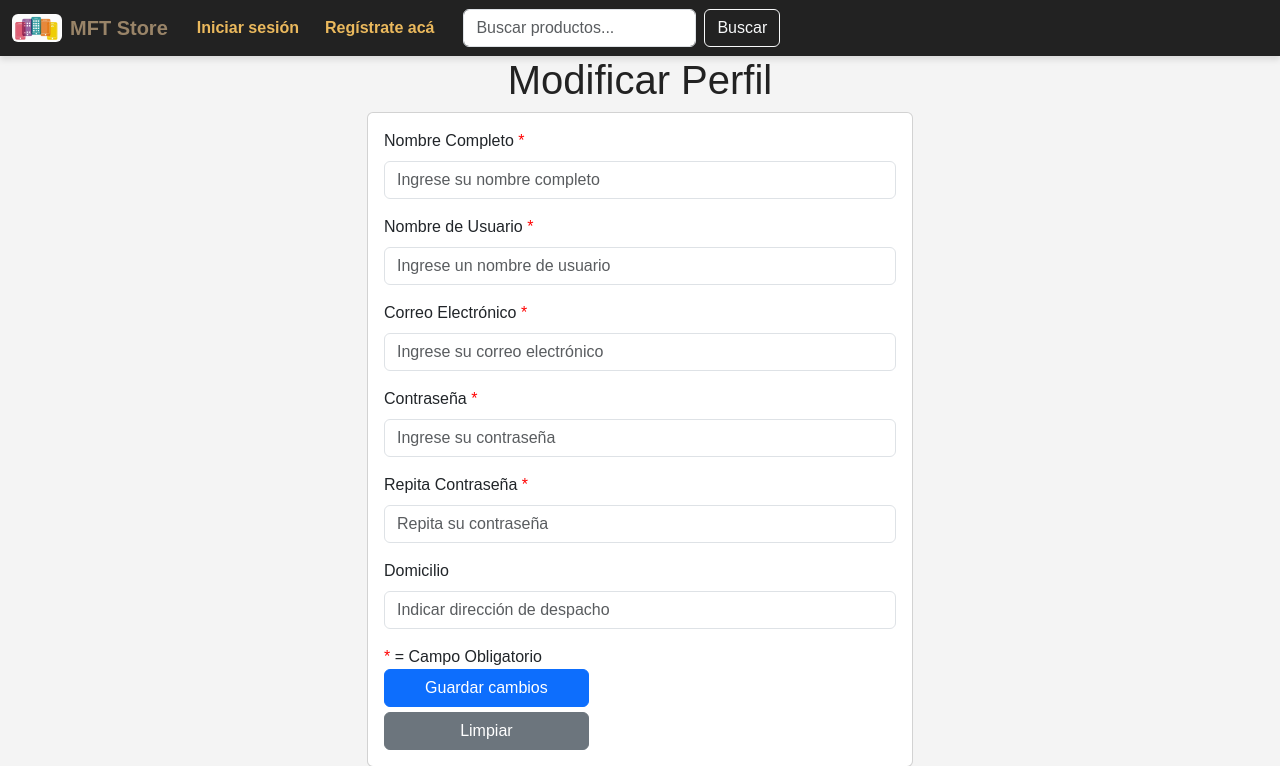
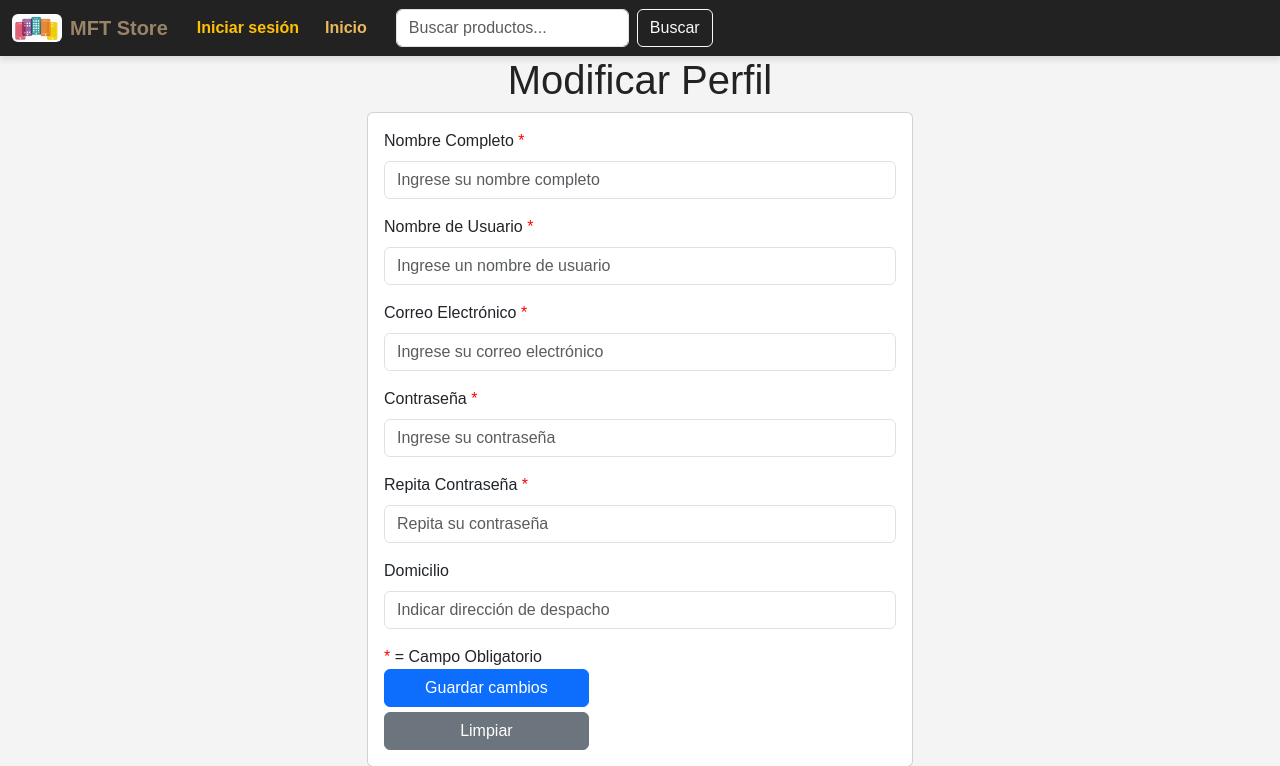
Before and after one commit to FelipeSalin/e2_Marjorie_Requena_Felipe_Salinas_Tomas_Toledo_S6, a Django app: page /formulario_modificacionperfil/ in a window 1280 px wide. Shown: the top 766 px of the page. Run offline with Django 5.2, Linux system fonts and the light colour scheme.

Commit message:
formulario modificar de perfil

```diff
--- a/tienda/core/templates/compras/registro_inventario.html
+++ b/tienda/core/templates/compras/registro_inventario.html
@@ -18,10 +18,7 @@
             <a class="navbar-brand d-flex align-items-center" href="/index.html"
                 style="color: rgb(153, 132, 104); font-weight: bold;">
                 <img src="{% static '/assets/LogoEmpresa.webp' %}" alt="Logo" width="50" class="me-2 rounded">
-                <a href="{% url 'index' %}" class="btn fw-bold" id="btnLogin" style="color: rgb(235, 185, 93);">
-                    Inicio
-                </a>
-
+                <a href="{% url 'index' %}" class="btn fw-bold" id="btnLogin" style="color: rgb(235, 185, 93);">Inicio</a>
             </a>
         </a>
 
--- a/tienda/core/templates/formularios/formulario_modificacionperfil.html
+++ b/tienda/core/templates/formularios/formulario_modificacionperfil.html
@@ -19,7 +19,7 @@
         <div class="container-fluid">
             <a class="navbar-brand d-flex align-items-center" href="/index2.html"
                 style="color: rgb(153, 132, 104); font-weight: bold;">
-                <img src="/assets/LogoEmpresa.webp" alt="Logo" width="50" class="me-2 rounded">
+                <img src="{% static 'assets/LogoEmpresa.webp' %}" alt="Logo" width="50" class="me-2 rounded">
                 MFT Store
             </a>
 
@@ -41,11 +41,13 @@
                 </ul> -->
 
                 <!-- Botón de inicio de sesión -->
-                <a href="/formulario_ingreso.html" class="btn fw-bold" style="color: rgb(235,185,93);">Iniciar
-                    sesión</a>
+                <a href="{% url 'formulario_ingreso' %}" class="btn fw-bold text-warning" id="btnLogin">
+                    Iniciar sesión
+                </a>
+
 
                 <!-- Botón de registro -->
-                <a href="/formulario_registro.html" class="btn fw-bold" style="color: rgb(235,185,93);">Regístrate acá</a>
+                <a href="{% url 'index' %}" class="btn fw-bold" id="btnLogin" style="color: rgb(235, 185, 93);">Inicio</a>
 
                 <!-- Barra de búsqueda -->
                 <form class="d-flex ms-3" role="search">
```
